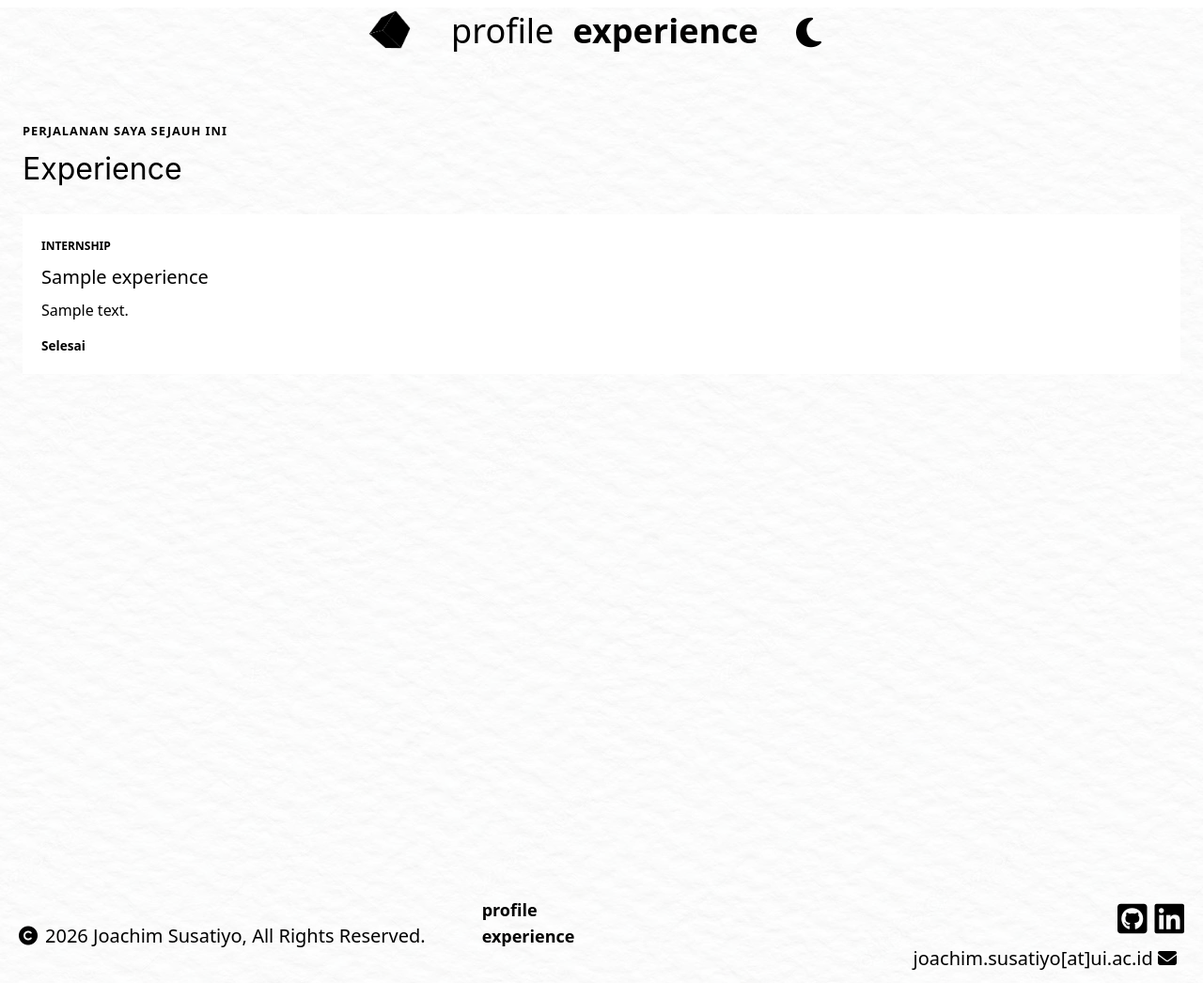
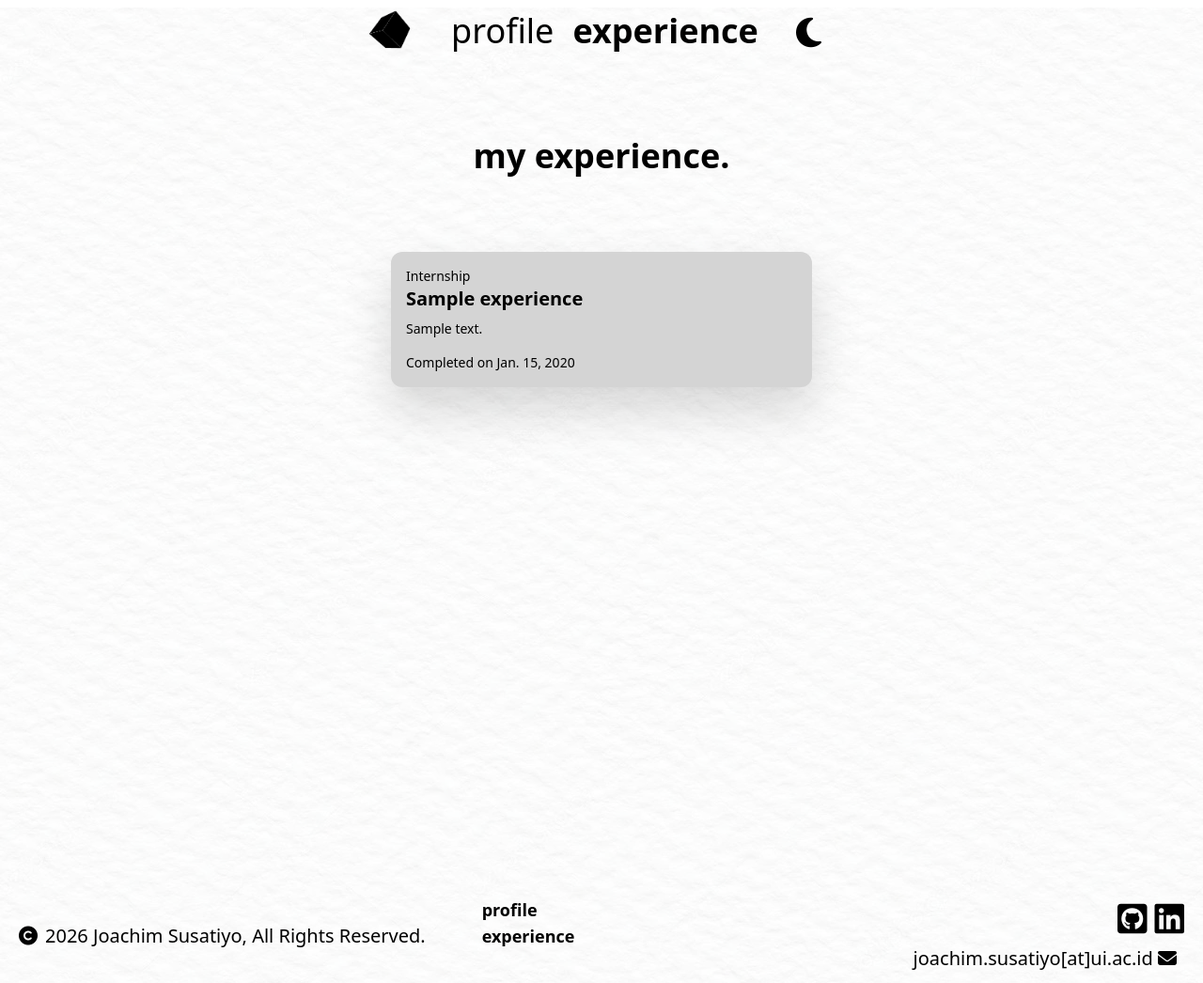
Before and after one commit to JocimSus/myportofolio, a Django app: page /experience/ in a window 1280 px wide. Shown: the whole page at 94% size. Run offline with Django 5.2, Linux system fonts and the light colour scheme; tables that the repository leaves empty hold one stand-in row (values such as "Sample post"); grey boxes marked "Sample" are stand-in pictures; some libraries are stand-ins or nearby versions; some web fonts are replaced.

Commit message:
feat: updated experiences styling

```diff
--- a/apps/home/static/home/css/style.css
+++ b/apps/home/static/home/css/style.css
@@ -1,228 +1 @@
 /* Landing Page */
-h1, .brand {
-    font-family: "Space Grotesk", -apple-system, sans-serif;
-}
-
-.container {
-    max-width: 960px;
-    margin: 0 auto;
-    padding: 0 1.5rem;
-}
-
-.site-header {
-    border-bottom: 1px solid var(--line);
-}
-
-.site-header .container {
-    display: flex;
-    justify-content: space-between;
-    align-items: center;
-    padding: 1.25rem 1.5rem;
-}
-
-.brand {
-    font-size: 1.3rem;
-    font-weight: 700;
-    color: var(--ink);
-    text-decoration: none;
-}
-
-.site-header nav {
-    display: flex;
-    gap: 2rem;
-}
-
-.site-header nav a {
-    color: var(--ink);
-    text-decoration: none;
-    font-size: 0.95rem;
-}
-
-.hero {
-    padding: 4.5rem 0 5rem;
-}
-
-.hero-grid {
-    display: grid;
-    grid-template-columns: 1.3fr 1fr;
-    grid-template-areas:
-        "identity photo"
-        "details  photo";
-    gap: 1.5rem 3rem;
-}
-
-.hero-identity {
-    grid-area: identity;
-}
-
-.hero-details {
-    grid-area: details;
-}
-
-.hero-kicker {
-    font-size: 0.85rem;
-    letter-spacing: 0.08em;
-    text-transform: uppercase;
-    color: var(--accent-dark);
-    font-weight: 700;
-    margin-bottom: 0.75rem;
-}
-
-.hero-identity h1 {
-    font-size: clamp(3rem, 7vw, 5rem);
-    line-height: 0.95;
-}
-
-.bio {
-    color: var(--text-muted);
-    max-width: 480px;
-    margin-bottom: 1.5rem;
-}
-
-.meta-list {
-    display: flex;
-    gap: 2rem;
-    margin-bottom: 1.5rem;
-}
-
-.meta-row dt {
-    font-size: 0.75rem;
-    text-transform: uppercase;
-    letter-spacing: 0.06em;
-    color: var(--text-muted);
-    margin-bottom: 0.15rem;
-}
-
-.meta-row dd {
-    font-weight: 600;
-}
-
-.social-links {
-    display: flex;
-    gap: 0.5rem;
-    flex-wrap: wrap;
-}
-
-.social-link {
-    display: inline-block;
-    font-size: 0.85rem;
-    font-weight: 600;
-    text-decoration: none;
-    color: var(--paper);
-    background-color: var(--ink);
-    border-radius: var(--radius);
-    padding: 0.5rem 1.1rem;
-    transition: background-color 0.2s ease;
-}
-
-.social-link:hover {
-    background-color: var(--accent);
-}
-
-.hero-photo {
-    grid-area: photo;
-    align-self: center;
-    position: relative;
-}
-
-.photo-block {
-    position: absolute;
-    top: 1.25rem;
-    left: 1.25rem;
-    width: 100%;
-    height: 100%;
-    background-color: var(--accent);
-    border-radius: var(--radius);
-    z-index: 0;
-}
-
-.avatar {
-    position: relative;
-    z-index: 1;
-    display: block;
-    width: 100%;
-    aspect-ratio: 1 / 1;
-    object-fit: cover;
-    border-radius: var(--radius);
-    border: 3px solid var(--ink);
-    padding-top: 1rem;
-}
-
-.site-footer {
-    padding: 1.5rem;
-    color: var(--text-muted);
-    font-size: 0.85rem;
-    border-top: 1px solid var(--line);
-}
-
-@media (max-width: 600px) {
-    .hero-grid {
-        grid-template-columns: 1fr;
-        grid-template-areas:
-            "identity"
-            "photo"
-            "details";
-    }
-
-    .hero-photo {
-        max-width: 220px;
-    }
-
-    .social-links {
-        justify-content: flex-start;
-    }
-}
-
-.experience-section {
-    padding: 4rem 0;
-    border-top: 1px solid var(--line);
-}
-
-.section-kicker {
-    color: var(--accent-dark);
-    font-size: 0.8rem;
-    font-weight: 700;
-    letter-spacing: 0.08em;
-    text-transform: uppercase;
-}
-
-.experience-section h1 {
-    margin: 0.4rem 0 1.5rem;
-    font-size: 2rem;
-}
-
-.experience-grid {
-    display: grid;
-    grid-template-columns: repeat(auto-fit, minmax(240px, 1fr));
-    gap: 1rem;
-}
-
-.experience-card {
-    padding: 1.25rem;
-    background-color: #fff;
-    border: 1px solid var(--line);
-    border-radius: var(--radius);
-}
-
-.experience-category {
-    color: var(--accent-dark);
-    font-size: 0.75rem;
-    font-weight: 700;
-    text-transform: uppercase;
-}
-
-.experience-card h2 {
-    margin: 0.5rem 0;
-    font-size: 1.25rem;
-}
-
-.experience-description,
-.empty-state {
-    color: var(--text-muted);
-}
-
-.experience-status {
-    margin-top: 1rem;
-    font-size: 0.85rem;
-    font-weight: 600;
-}
--- a/apps/home/templates/home/experience.html
+++ b/apps/home/templates/home/experience.html
@@ -1,28 +1,38 @@
 {% extends 'home/base.html' %}
 
 {% block content %}
-  {% comment %}Experience Page Content{% endcomment %}
-  <main class="w-full mb-20 min-h-screen">
-    <section class="experience-section" id="experience">
-      <div class="container">
-        <p class="section-kicker">Perjalanan saya sejauh ini</p>
-        <h1>Experience</h1>
-        <div class="experience-grid">
-          {% for experience in experiences %}
-            <article class="experience-card">
-              <span class="experience-category">{{ experience.get_category_display }}</span>
-              <h2>{{ experience.title }}</h2>
-              <p class="experience-description">{{ experience.description }}</p>
-              {% if experience.is_ongoing %}
-                <p class="experience-status">Sedang berlangsung</p>
-              {% else %}
-                <p class="experience-status">Selesai</p>
-              {% endif %}
-            </article>
-          {% empty %}
-            <p class="empty-state">Belum ada pengalaman yang ditambahkan.</p>
-          {% endfor %}
-        </div>
+  <main class="w-full mb-20 min-h-screen max-w-6xl mx-auto">
+    {% comment %} Experience Section {% endcomment %}
+    <section class="flex flex-col justify-center items-center py-20">
+      <h1 class="text-4xl font-bold">my experience.</h1>
+      <div class="bg-tertiary-600 w-3/4 h-0.5 rounded-full my-10"></div>
+      <div class="grid grid-cols-1 lg:grid-cols-2 gap-6 justify-items-center w-full max-w-4xl px-4">
+        {% for exp in experiences %}
+          <article class="group relative z-10 hover:z-30 bg-neutral-300 w-full max-w-md lg:only:col-span-2 p-4 drop-shadow-2xl rounded-xl transition-transform hover:scale-105 duration-300 ease-in-out h-full flex flex-col">
+            <div class="flex">
+              <span class="text-sm font-light">{{ exp.get_category_display }}</span>
+            </div>
+            <h2 class="font-semibold text-xl">{{ exp.title }}</h2>
+            <p class="text-sm mt-2 grow">{{ exp.description }}</p>
+            {% if exp.is_ongoing %}
+              <p class="text-sm font-light mt-4">Ongoing</p>
+            {% else %}
+              <p class="text-sm font-light mt-4">Completed on {{ exp.end_date }}</p>
+            {% endif %}
+            {% comment %} Hover Thumbnail Dropdown {% endcomment %}
+            {% if exp.thumbnail %}
+              <div class="absolute left-0 top-full mt-2 z-30 w-full opacity-0 pointer-events-none group-hover:opacity-100 group-hover:pointer-events-auto transition-opacity duration-300 bg-neutral-200 p-2 rounded-xl shadow-xl">
+                <img src="{{ exp.thumbnail }}"
+                     alt="{{ exp.title }}"
+                     width="250"
+                     height="150"
+                     class="w-full h-auto rounded-lg object-cover" />
+              </div>
+            {% endif %}
+          </article>
+        {% empty %}
+          <p class="text-center font-light text-primary-100 col-span-full">No experiences added yet.</p>
+        {% endfor %}
       </div>
     </section>
   </main>
```
